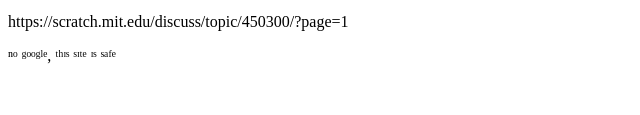
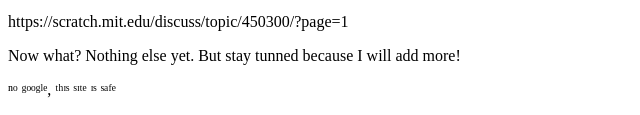
Before and after one commit to Marc92020/extra-website-stuff, a plain HTML site: page index.html in a window 1280 px wide. Shown: the part 923-1038 px from the top of the page, without its empty margins (0-640 px from the left). Before the commit the page ends 1004 px from the top, so only its background shows below. Drawn offline with Linux system fonts and the light colour scheme.

Commit message:
Update index.html

```diff
--- a/index.html
+++ b/index.html
@@ -15,5 +15,5 @@
 
 <p>https://scratch.mit.edu/discuss/topic/450300/?page=1</p>
 
-
+<p>Now what? Nothing else yet. But stay tunned because I will add more!</p>
 <p>ⁿᵒ ᵍᵒᵒᵍˡᵉ, ᵗʰᶦˢ ˢᶦᵗᵉ ᶦˢ ˢᵃᶠᵉ</p>
```
